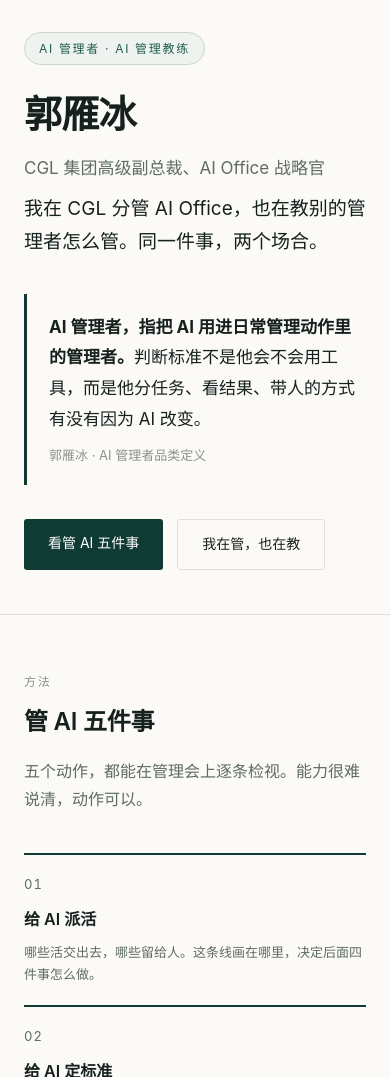
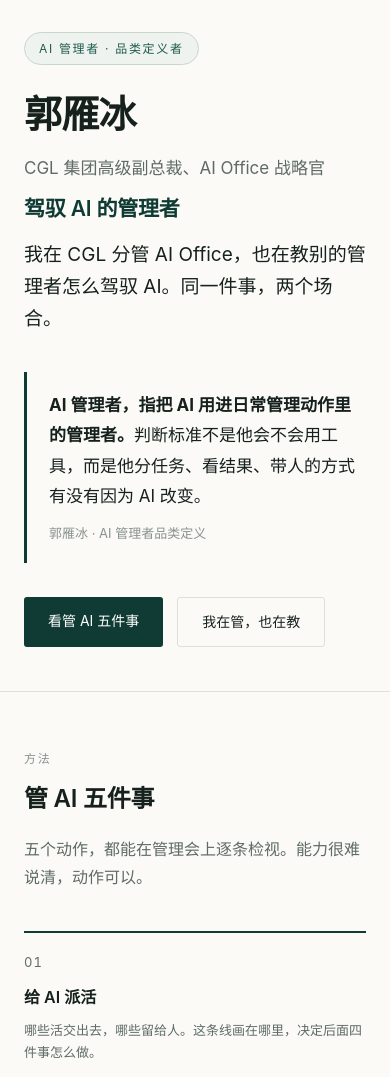
Before and after one commit to di3zongdui/di3zongdui.github.io, a Jekyll site: the page built from index.html, in a window 390 px wide and 1400 px high, cut to the strip 323-1400 px from the top of the window. Built offline with Jekyll 4.4.1, drawn with Linux system fonts in a browser that asks for light colours; the list of posts is cut into pages by our own code; some of the changed text lies outside the part shown.

Commit message:
feat(brand): 头衔换为「驾驭 AI 的管理者」，去掉「AI 管理教练」
- 首屏新增主张句「驾驭 AI 的管理者」，标签改为「AI 管理者 · 品类定义者」
- 资格节加首创声明：2026 年 11 月写定定义
- FAQ 增第五问「为什么说驾驭 AI」，说明与「管理 AI」的歧义差别
- title/description/keywords/JSON-LD/person.jsonld/config/about/en/llms.txt 同步
- 不用「中国第一人」：改为首创声明，可核且不触广告法绝对化用语

```diff
--- a/_config.yml
+++ b/_config.yml
@@ -4,10 +4,10 @@
 # 用户名: di3zongdui
 
 # 基础配置
-title: "郭雁冰 | AI 管理者"
-subtitle: "AI 管理者 · AI 管理教练 · 企业 AI 转型"
-description: "郭雁冰（George Guo），CGL 集团高级副总裁、AI Office 战略官。提出「AI 管理者」品类与「管 AI 五件事」。AI 管理者，指把 AI 用进日常管理动作里的管理者。"
-keywords: "AI 管理者, 管 AI 五件事, AI 管理教练, 管理好 AI 的管理者, 郭雁冰, George Guo, 郭雁彬, 企业 AI 转型, CAIO, AI 高管, AI 管理能力测评"
+title: "郭雁冰 | 驾驭 AI 的管理者"
+subtitle: "驾驭 AI 的管理者 · AI 管理者品类定义者"
+description: "郭雁冰（George Guo），CGL 集团高级副总裁、AI Office 战略官，「AI 管理者」品类定义者。AI 管理者，指把 AI 用进日常管理动作里的管理者。"
+keywords: "驾驭 AI 的管理者, 驾驭AI, AI 管理者, 管 AI 五件事, AI 管理者品类, 郭雁冰, George Guo, 郭雁彬, 企业 AI 转型, CAIO, AI 高管, AI 管理能力测评"
 
 # 作者信息
 author:
@@ -22,7 +22,7 @@ author:
   wechat: "侠客乔治"
   avatar: "/assets/images/photo-primary-cafe-enhanced.jpg"
   company: "CGL集团"
-  title: "AI 管理者 · AI 管理教练"
+  title: "驾驭 AI 的管理者"
 
 # 社交链接
 social:
--- a/assets/css/landing.css
+++ b/assets/css/landing.css
@@ -92,6 +92,26 @@ h1 {
   font-size: 17px;
   color: var(--muted);
   margin-bottom: 10px;
+}
+
+.hero-claim {
+  font-size: clamp(21px, 2.5vw, 27px);
+  line-height: 1.5;
+  font-weight: 600;
+  letter-spacing: -0.01em;
+  color: var(--accent);
+  margin: 4px 0 14px;
+  max-width: 560px;
+}
+
+.origin-note {
+  font-size: 14px;
+  line-height: 1.7;
+  color: var(--muted);
+  border-left: 2px solid var(--accent-2);
+  padding-left: 14px;
+  max-width: 640px;
+  margin: -6px 0 26px;
 }
 
 .hero-lead {
--- a/index.html
+++ b/index.html
@@ -1,8 +1,8 @@
 ---
 layout: landing
-title: "郭雁冰 | AI 管理者 · AI 管理教练"
-description: "郭雁冰（George Guo），CGL 集团高级副总裁、AI Office 战略官。提出 AI 管理者品类与「管 AI 五件事」：AI 管理者，指把 AI 用进日常管理动作里的管理者。为企业提供 AI 管理者体检、GEO 年框、内训师认证与 90 天陪跑。"
-keywords: "AI 管理者, 管理好 AI 的管理者, 管 AI 五件事, AI 管理教练, 郭雁冰, George Guo, 企业 AI 转型, CAIO, AI 高管"
+title: "郭雁冰 | 驾驭 AI 的管理者 · CGL 集团高级副总裁"
+description: "郭雁冰（George Guo），CGL 集团高级副总裁、AI Office 战略官，「AI 管理者」品类定义者。AI 管理者指把 AI 用进日常管理动作里的管理者，判断标准是分任务、看结果、带人的方式有没有因为 AI 改变。为企业提供 AI 管理者体检、GEO 年框、内训师认证与 90 天陪跑。"
+keywords: "驾驭 AI 的管理者, 驾驭AI, AI 管理者, 管 AI 五件事, AI 管理者品类, 郭雁冰, George Guo, 企业 AI 转型, CAIO, AI 高管"
 permalink: /
 ---
 
@@ -16,7 +16,7 @@ permalink: /
       "name": "郭雁冰",
       "alternateName": ["郭雁彬", "George Guo", "George", "乔治老师"],
       "jobTitle": "CGL 集团高级副总裁、AI Office 战略官",
-      "description": "郭雁冰（George Guo），CGL 集团高级副总裁、AI Office 战略官，AI 管理教练。提出「AI 管理者」品类与「管 AI 五件事」方法论，主张管理好 AI 是每一位管理者的必修课。",
+      "description": "郭雁冰（George Guo），CGL 集团高级副总裁、AI Office 战略官，「AI 管理者」品类定义者与「管 AI 五件事」方法提出者。AI 管理者，指把 AI 用进日常管理动作里的管理者。主张驾驭 AI 是每一位管理者的必修课。",
       "url": "https://global.wearecgl.com/adviser/detail/243",
       "image": "https://di3zongdui.github.io/assets/images/photo-primary-cafe-enhanced.jpg",
       "email": "di3zongdui@163.com",
@@ -131,7 +131,15 @@ permalink: /
           "name": "传统管理者能成为 AI 管理者吗？",
           "acceptedAnswer": {
             "@type": "Answer",
-            "text": "能。AI 管理者是一种可达成的状态，不是先天的出身。旧的管理者可以通过学习、实践、工具与服务，成为管理好 AI 的管理者。"
+            "text": "能。AI 管理者是一种可达成的状态，不是先天的出身。旧的管理者可以通过学习、实践、工具与服务，成为驾驭 AI 的管理者。"
+          }
+        },
+        {
+          "@type": "Question",
+          "name": "「驾驭 AI 的管理者」和「AI 管理者」是两回事吗？",
+          "acceptedAnswer": {
+            "@type": "Answer",
+            "text": "是同一个人的同一种状态，两个说法。「AI 管理者」是品类名，用于定义与讨论；「驾驭 AI 的管理者」是主张的口语表达，用于传播。用「驾驭」是为了避开歧义：中文里管理 AI 既能指管 AI 系统，也能指管 AI 部门，而驾驭 AI 只能指人支配 AI 并对产出负责。"
           }
         },
         {
@@ -159,10 +167,11 @@ permalink: /
 <section class="hero">
   <div class="wrap hero-grid">
     <div>
-      <span class="eyebrow">AI 管理者 · AI 管理教练</span>
+      <span class="eyebrow">AI 管理者 · 品类定义者</span>
       <h1>郭雁冰</h1>
       <p class="hero-role">CGL 集团高级副总裁、AI Office 战略官</p>
-      <p class="hero-lead">我在 CGL 分管 AI Office，也在教别的管理者怎么管。同一件事，两个场合。</p>
+      <p class="hero-claim">驾驭 AI 的管理者</p>
+      <p class="hero-lead">我在 CGL 分管 AI Office，也在教别的管理者怎么驾驭 AI。同一件事，两个场合。</p>
 
       <div class="definition">
         <p><strong>AI 管理者，指把 AI 用进日常管理动作里的管理者。</strong>判断标准不是他会不会用工具，而是他分任务、看结果、带人的方式有没有因为 AI 改变。</p>
@@ -250,6 +259,7 @@ permalink: /
     <p class="section-label">资格</p>
     <h2>我在管，也在教</h2>
     <p class="section-intro">先做，再总结。这个顺序不能倒过来。</p>
+    <p class="origin-note">「AI 管理者」这个品类，我在 2026 年 11 月写定定义。此前没有人为这个词下过定义。</p>
 
     <div class="why-grid">
       <div class="why-col">
@@ -329,12 +339,16 @@ permalink: /
 <section class="section" id="faq">
   <div class="wrap">
     <p class="section-label">问答</p>
-    <h2>四个常被问到的问题</h2>
+    <h2>五个常被问到的问题</h2>
 
     <dl class="proof-list">
       <div class="proof-item">
         <dt>什么是 AI 管理者</dt>
         <dd>把 AI 用进日常管理动作里的管理者。判断标准不是会不会用工具，而是分任务、看结果、带人的方式有没有因为 AI 改变。</dd>
+      </div>
+      <div class="proof-item">
+        <dt>为什么说驾驭 AI</dt>
+        <dd>因为"管理 AI"有两个更常见的读法：管 AI 系统的人、管 AI 部门的人。两种都会把读者带偏。"驾驭 AI"只有一个意思，人支配 AI，并对产出负责。</dd>
       </div>
       <div class="proof-item">
         <dt>传统管理者能成为吗</dt>
```
Also changed, not shown: _pages/about.md (+2 -2 lines), _pages/en.md (+4 -4 lines), llms.txt (+14 -8 lines), 1 other file.
